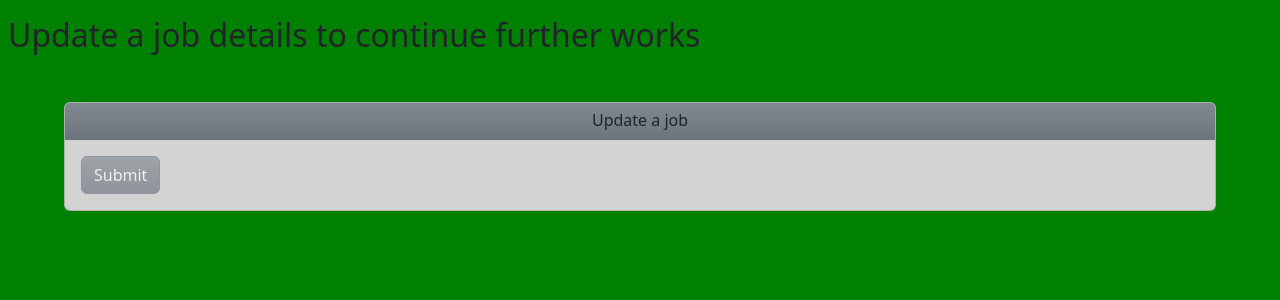
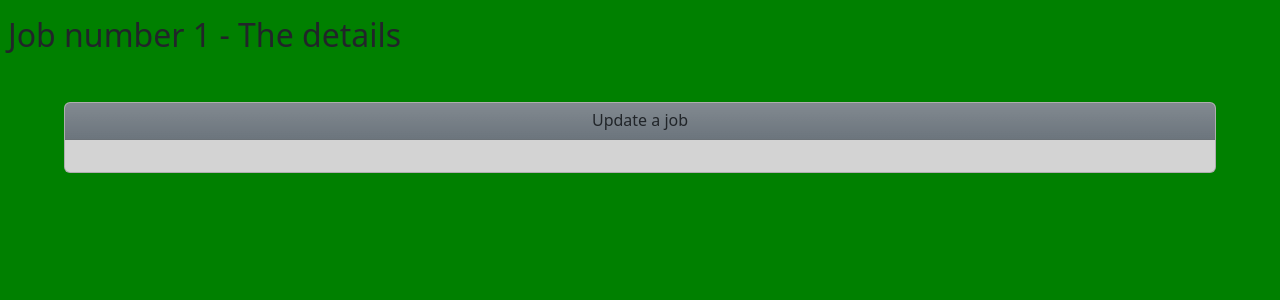
Before and after one commit to 117marta/job_book, a Django app: template jobs/templates/jobs/job.html in a window 1280 px wide. Shown: the part 144-444 px from the top of the page. Run offline with Django 5.2, Linux system fonts and the light colour scheme; the template is opened without the code that fills it: most values are stand-ins (such as "Sample title", 1, 10 or a date in 2020); some libraries are stand-ins or nearby versions.

Commit message:
Color the labels + change texts and button

```diff
--- a/jobs/templates/jobs/job.html
+++ b/jobs/templates/jobs/job.html
@@ -1,12 +1,17 @@
 {% extends "home_page/base.html" %}
-{% load job_filters %}
 {% load crispy_forms_tags %}
 
 
 {% block title %}{{ block.super }} Jobs{% endblock %}
 
 {% block content %}
-    <h2 class="ps-2">Update a job details to continue further works</h2>
+    <h2 class="ps-2">Job number {{ job.pk }} -
+        {% if form.user_can_edit %}
+            Update a job details to continue further works
+        {% else %}
+            The details
+        {% endif %}
+    </h2>
 
     <form method="post">
         {% csrf_token %}
@@ -16,7 +21,9 @@
             </div>
             <div class="card-body">
                 {% crispy form %}
-                <input type="submit" value="Submit" class="btn btn-secondary bg-gradient" {% if not form.user_can_edit %}disabled{% endif %}>
+                {% if form.user_can_edit %}
+                    <input type="submit" value="Submit" class="btn btn-secondary bg-gradient">
+                {% endif %}
             </div>
         </div>
     </form>
```
Also changed, not shown: jobs/templates/jobs/jobs_all.html (+12 -8 lines).
